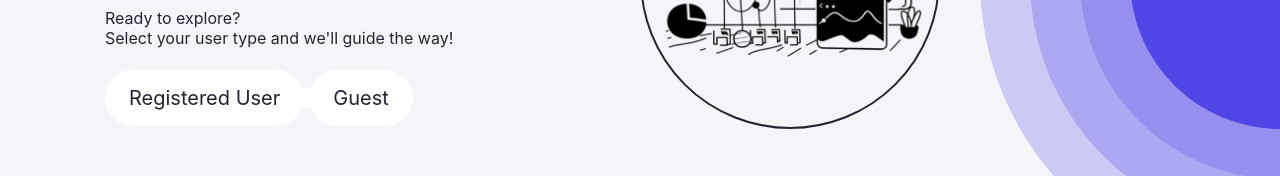
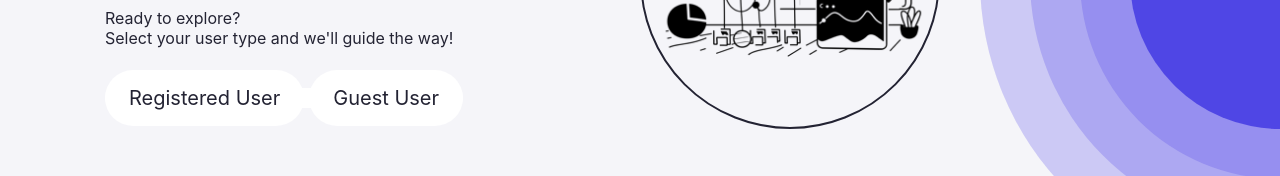
Before and after one commit to p3uj/BizTrend-Forecast, a React (Vite) app in the folder frontend/: page / in a window 1280 px wide. Shown: the part 421-597 px from the top of the page. Built offline with nearby package versions, Linux system fonts and the light colour scheme.

Commit message:
UI: Update button label for guest user on LandingPage for clarity

```diff
--- a/frontend/src/pages/LandingPage.jsx
+++ b/frontend/src/pages/LandingPage.jsx
@@ -29,7 +29,7 @@ function LandingPage() {
             Registered User
           </button>
           <button className="guest-btn" onClick={() => navigate("/home")}>
-            Guest
+            Guest User
           </button>
         </div>
       </section>
```
